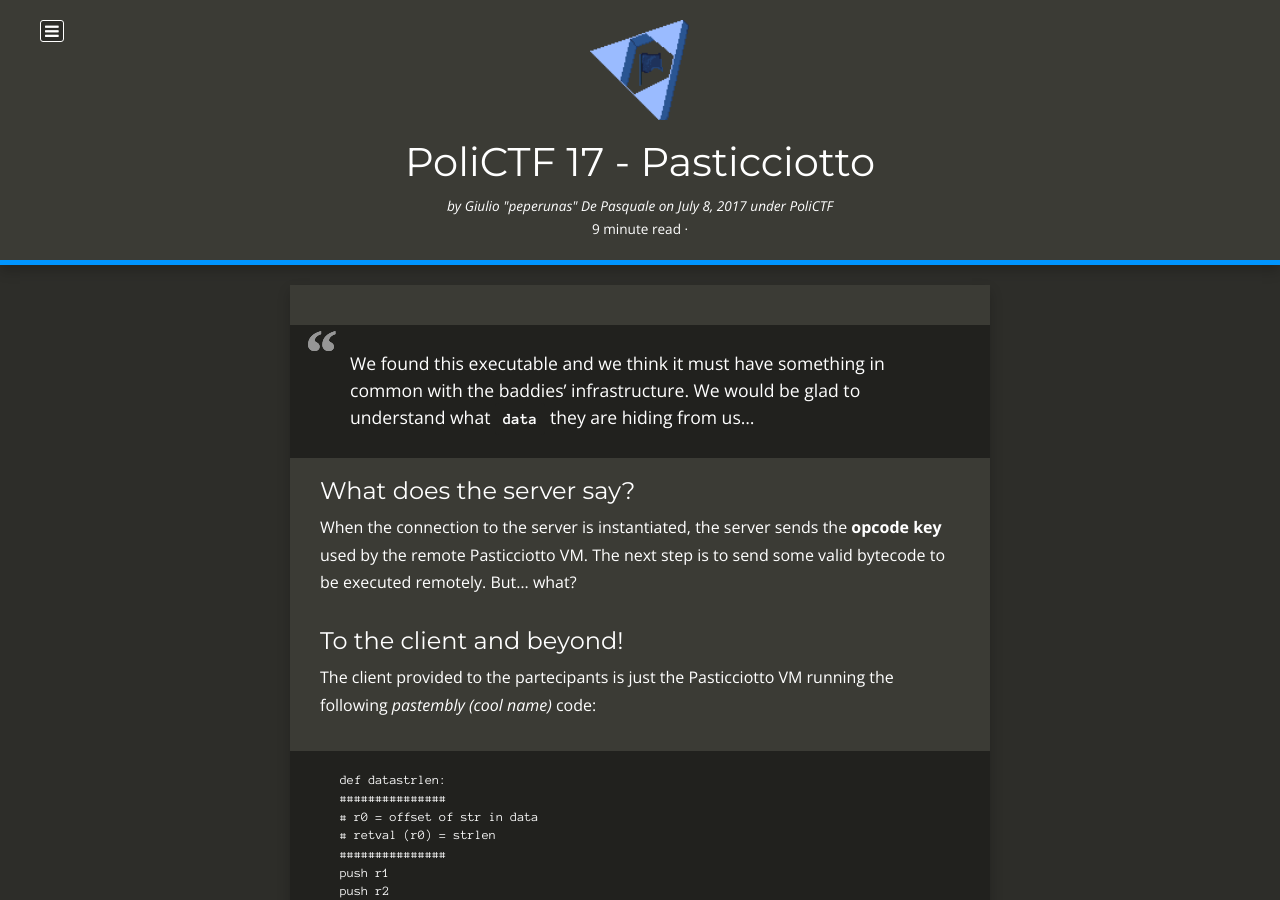
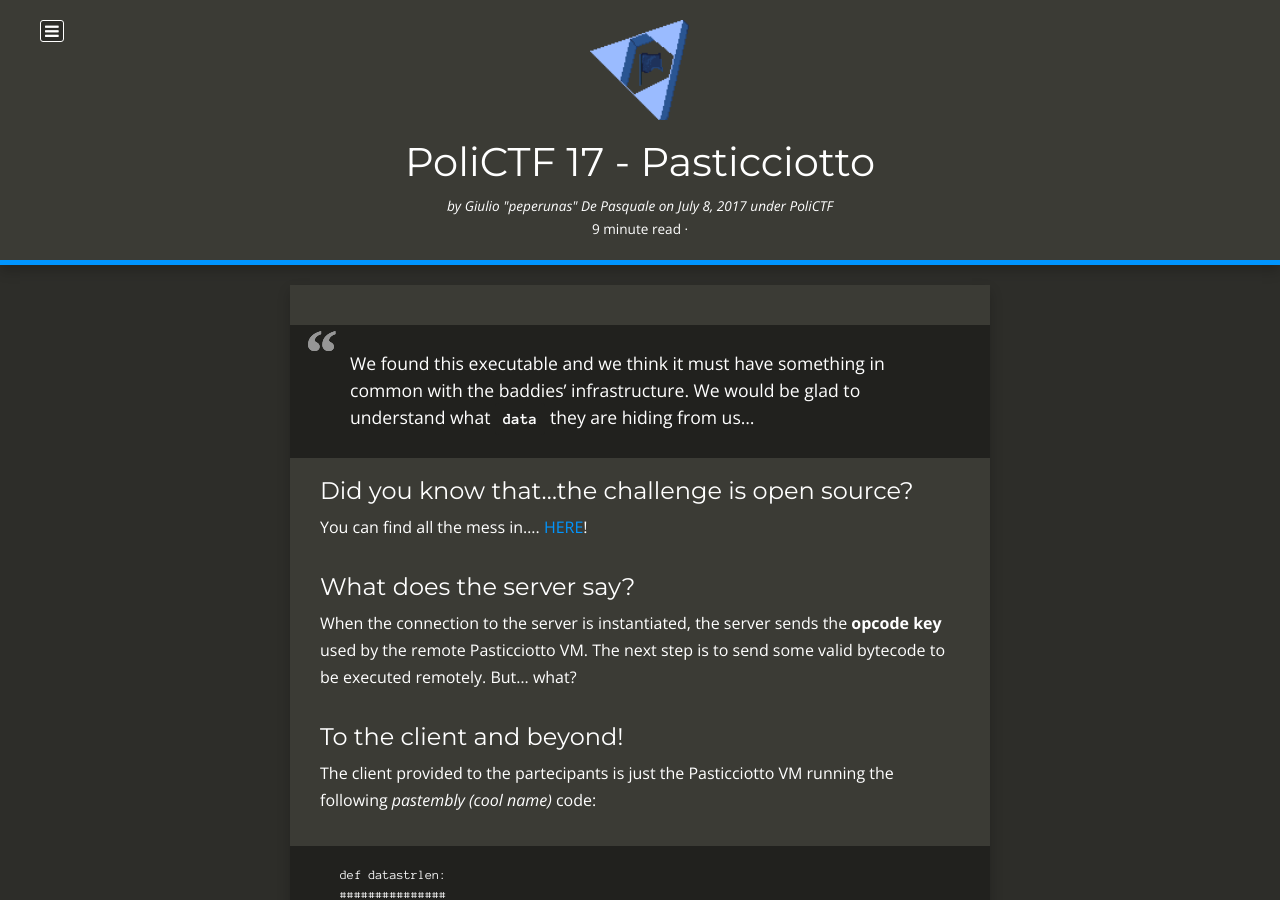
Before and after one commit to TowerofHanoi/towerofhanoi.github.io, a Jekyll site: the page built from _posts/2017-07-08-Pasticciotto.md, in a window 1280 px wide and 900 px high. Built offline with Jekyll 4.4.1, drawn with Linux system fonts in a browser that asks for light colours; nearby versions of some CDN libraries; comment, search, counter and statistics services are not loaded; some of the changed text lies outside the part shown.

Commit message:
Sources in alto

```diff
--- a/_posts/2017-07-08-Pasticciotto.md
+++ b/_posts/2017-07-08-Pasticciotto.md
@@ -12,6 +12,10 @@
 
 > We found this executable and we think it must have something in common with the baddies' infrastructure.
 > We would be glad to understand what **`data`** they are hiding from us...
+
+## Did you know that...the challenge is open source?
+
+You can find all the mess in.... [HERE](https://github.com/peperunas/pasticciotto)!
 
 ## What does the server say?
 When the connection to the server is instantiated, the server sends the **opcode key** used by the remote Pasticciotto VM. The next step is to send some valid bytecode to be executed remotely. But... what?
```
Also changed, not shown: other parts of _posts/2017-07-08-Pasticciotto.md (+0 -4 lines).
